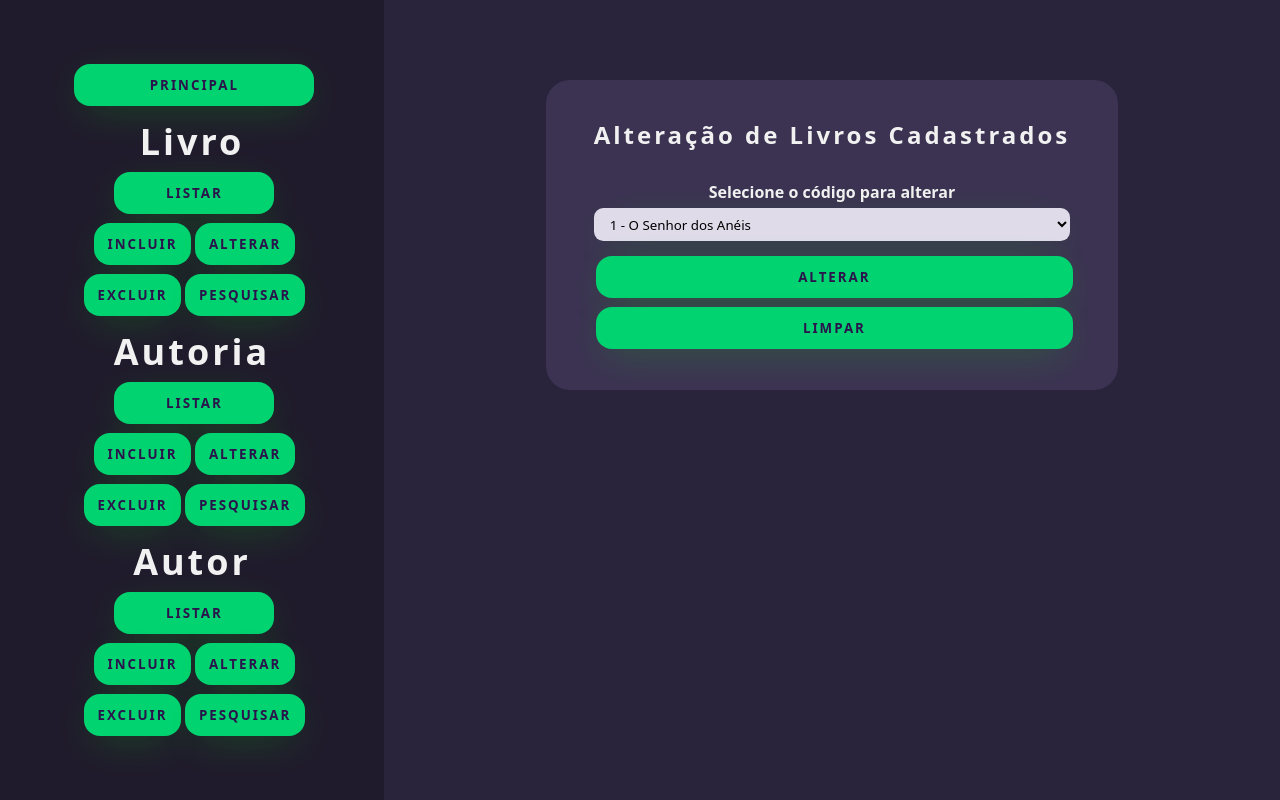
After one commit to Amanda093/Autoria-3-bi-pw2-2024, a PHP site: page /alterar1.php in a window 1280 px wide. The commit adds this page. Run offline with PHP 8.4, Linux system fonts and the light colour scheme; data comes from the database, SQL or seed files in the repository; some libraries are stand-ins or nearby versions.

Commit message:
alterar está com erro

```diff
--- a/class_autor/consultar.php
+++ b/class_autor/consultar.php
@@ -4,9 +4,10 @@
         <meta charset="UTF-8">
         <meta name="viewport" content="width=device-width, initial-scale=1.0">
         <link rel="stylesheet" href="../css/style.css" />
+        <style> .right { flex-direction: column; } </style>
 
         <link rel="icon" href="../img/autoria.png" />
-        <title>Excluir</title>
+        <title>Pesquisar</title>
     </head>
     <body>
         <?php include_once '../layouts/navbar.php' ?>
--- a/class_autoria/consultar.php
+++ b/class_autoria/consultar.php
@@ -4,9 +4,10 @@
         <meta charset="UTF-8">
         <meta name="viewport" content="width=device-width, initial-scale=1.0">
         <link rel="stylesheet" href="../css/style.css" />
+        <style> .right { flex-direction: column; } </style>
 
         <link rel="icon" href="../img/autoria.png" />
-        <title>Excluir</title>
+        <title>Pesquisar</title>
     </head>
     <body>
         <?php include_once '../layouts/navbar.php' ?>
--- /dev/null
+++ b/class_livro/alterar1.php
@@ -0,0 +1,40 @@
+<!DOCTYPE html>
+<html lang="pt-br">
+    <head>
+        <meta charset="UTF-8">
+        <meta name="viewport" content="width=device-width, initial-scale=1.0">
+        <link rel="stylesheet" href="../css/style.css" />
+        <style> .right { flex-direction: column; } </style>
+
+        <link rel="icon" href="../img/autoria.png" />
+        <title>Alterar</title>
+    </head>
+    <body>
+        <?php include_once '../layouts/navbar.php' ?>
+
+        <?php
+        include_once 'livro.php';
+        $a = new Livro();
+        $aut_bd = $a -> listar();
+        ?>
+
+        <section class="right">
+            <form name="cliente" method="POST" action="alterar2.php">
+                <h2 class="title"> Alteração de Livros Cadastrados </h2>
+                <br>
+                <div class="row">
+                    <label for=""> Selecione o código para alterar </label>
+                    <select name="codLivro" size="1">
+                        <?php foreach ($aut_bd as $aut_mostrar) { // TODO mostra o numero de qm foi excluido
+                            echo '<option value = "' . $aut_mostrar[0] . '">' . $aut_mostrar[0] . ' - ' . $aut_mostrar[1] .'</option>';
+                        } ?>
+                    </select>
+                </div>
+                <div class="row">
+                    <button name="btnEnviar" type="submit">Alterar</button>
+                    <button name="btnLimpar" type="reset">Limpar</button>
+                </div>
+            </form>
+        </section>
+    </body>
+</html>
--- a/class_livro/consultar.php
+++ b/class_livro/consultar.php
@@ -4,9 +4,10 @@
         <meta charset="UTF-8">
         <meta name="viewport" content="width=device-width, initial-scale=1.0">
         <link rel="stylesheet" href="../css/style.css" />
+        <style> .right { flex-direction: column; } </style>
 
         <link rel="icon" href="../img/autoria.png" />
-        <title>Excluir</title>
+        <title>Pesquisar</title>
     </head>
     <body>
         <?php include_once '../layouts/navbar.php' ?>
--- a/class_livro/livro.php
+++ b/class_livro/livro.php
@@ -130,37 +130,46 @@ class Livro
         }
     }
 
-    /*
     function alterar()
     {
         try {
-            $this ->  conn = new Conectar();
-            $sql = $this -> conn -> prepare("select * from produto where id = ?"); // informei o ? (parametro)
-            @$sql -> bindParam(1, $this -> getId(), PDO::PARAM_STR); // inclui esta linha para definir o parametro
-            $sql -> execute();
-            return $sql -> fetchAll();
+            $this -> conn = new Conectar();
+            $sql = $this -> conn -> prepare("update Livro set titulo = ?, categoria = ?, ISBN = ?, idioma = ?, qtdepag  = ? where Cod_Livro = ?");
+            @$sql -> bindParam(1, $this -> getTitulo(), PDO::PARAM_STR);
+            @$sql -> bindParam(2, $this -> getCategoria(), PDO::PARAM_STR);
+            @$sql -> bindParam(3, $this -> getISBN(), PDO::PARAM_STR);
+            @$sql -> bindParam(4, $this -> getIdioma(), PDO::PARAM_STR);
+            @$sql -> bindParam(5, $this -> getQtdepag(), PDO::PARAM_STR);
+            @$sql -> bindParam(6, $this -> getCod_livro(), PDO::PARAM_INT); // PK
+
+            if($sql -> execute() == 1) {
+                return '
+                <script type="text/javascript">
+                    sweetalert("Registro alterado com sucesso!");
+                </script>';
+            }
             $this -> conn = null;
         } catch (PDOException $exc) {
-            echo "Erro ao alterar. " . $exc -> getMessage();
+            echo '
+            <script type="text/javascript">
+            $(document).ready(function(){
+                Swal.fire ({
+                title: "Houve um erro ao consultar",
+                footer: "'. $exc -> getMessage() . '",
+
+                confirmButtonColor: " #1f945d",
+                color: "#201b2c",
+
+                imageUrl: "../img/peixinho.gif",
+                imageWidth: 200,
+                imageAlt: "Peixe colorido",
+
+                background: "#100d16",
+                })
+              });
+            </script>';
         }
     }
-    function alterar2()
-    {
-        try {
-            $this -> conn = new Conectar();
-            $sql = $this -> conn -> prepare("update produto set nome = ?, estoque = ? where id = ?");
-            @$sql -> bindParam(1, $this -> getNome(), PDO::PARAM_STR);
-            @$sql -> bindParam(2, $this -> getEstoque(), PDO::PARAM_STR);
-            @$sql -> bindParam(3, $this -> getId(), PDO::PARAM_STR);
-            if($sql -> execute() == 1) {
-                return "Registro alterado com sucesso!";
-            }
-            $this -> conn = null;
-        } catch (PDOExceotuib $exc) {
-            echo "Erro ao salvar o registro. " . $exc -> getMessage();
-        }
-    }
-    */
 
     function consultar()
     {
--- a/css/style.css
+++ b/css/style.css
@@ -46,7 +46,6 @@ header {
     display: flex;
     justify-content: center;
     align-items: center;
-    flex-direction: column;
 }
 .container_header {
     padding-block: 2.5rem;
--- a/layouts/navbar.php
+++ b/layouts/navbar.php
@@ -2,7 +2,7 @@
   <div class="container container_header">
     <!-- opções header -->
     <div class="left">
-      <button onclick = "location.href = '../menu.html'">Principal</button>
+      <button onclick = "location.href = '../menu.php'">Principal</button>
       <h2>Livro</h2>
       <ul>
         <li>
@@ -12,7 +12,7 @@
           <button onclick = "location.href = '../class_livro/cadastrar.php'">Incluir</button>
         </li>
         <li>
-          <button onclick = "location.href = ''">Alterar</button>
+          <button onclick = "location.href = '../class_livro/alterar1.php'">Alterar</button>
         </li>
         <li>
           <button onclick = "location.href = '../class_livro/excluir.php'">Excluir</button>
--- a/menu.html
+++ b/menu.php
@@ -6,10 +6,10 @@
     <link rel="stylesheet" href="css/style.css" />
 
     <link rel="icon" href="img/autoria.png" />
-    <title>Home Page</title>
+    <title>Inicial</title>
   </head>
   <body>
-    <header>
+  <header>
       <div class="container container_header">
         <!-- opções header -->
         <div class="left">
@@ -23,7 +23,7 @@
               <button onclick = "location.href = 'class_livro/cadastrar.php'">Incluir</button>
             </li>
             <li>
-              <button onclick = "location.href = ''">Alterar</button>
+              <button onclick = "location.href = 'class_livro/alterar1.php'">Alterar</button>
             </li>
             <li>
               <button onclick = "location.href = 'class_livro/excluir.php'">Excluir</button>
```
Also changed, not shown: class_livro/alterar2.php (added, +70 -0 lines).
